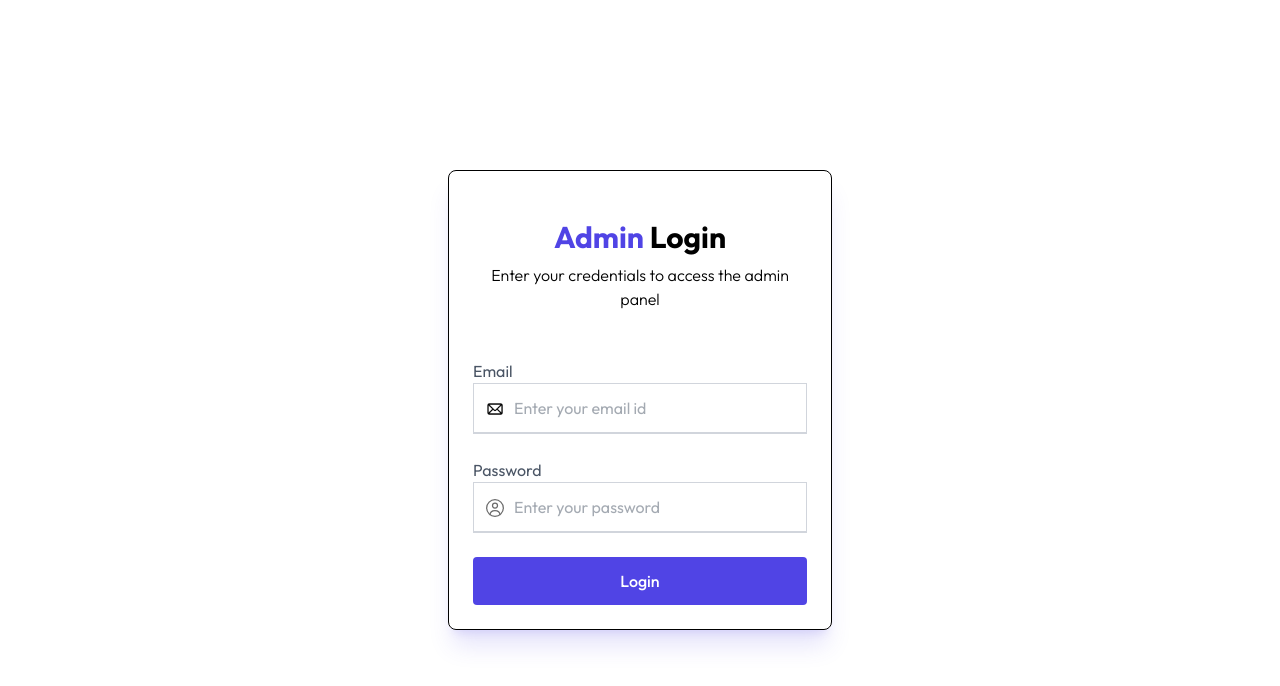
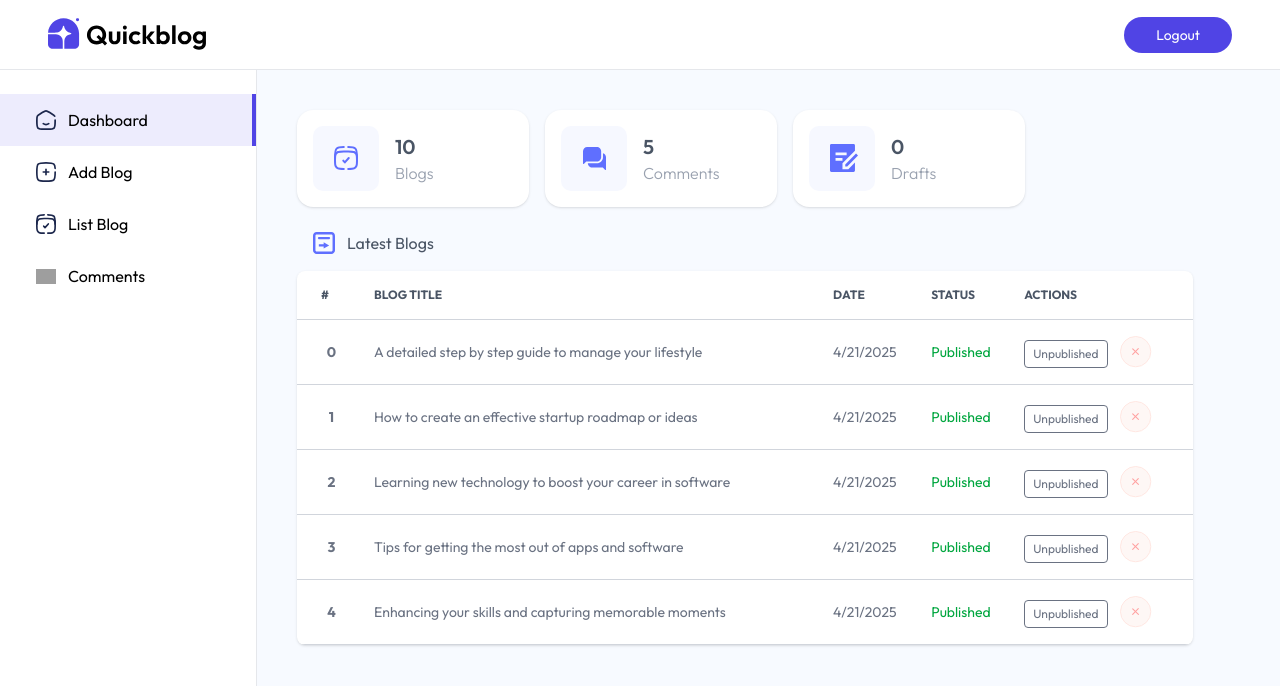
Before and after one commit to duttaanirban/QuickBlog, a React (Vite) app in the folder client/: page /admin in a window 1280 px wide. Shown: the top 686 px of the page. Built offline with nearby package versions, Linux system fonts and the light colour scheme; grey boxes are pictures that could not be loaded.

Commit message:
created Dashboard

```diff
--- a/client/src/App.jsx
+++ b/client/src/App.jsx
@@ -1,3 +1,4 @@
+/* eslint-disable no-constant-condition */
 import { Route, Routes } from 'react-router-dom'
 import HomePage from './pages/HomePage.jsx'
 import BlogPage from './pages/BlogPage.jsx'
@@ -15,7 +16,7 @@
       <Route path="/" element={<HomePage />} />
       <Route path="/blog/:id" element={<BlogPage />} />
       // eslint-disable-next-line no-constant-condition, no-constant-condition, no-constant-condition
-      <Route path="/admin" element={false ? <Layout /> : <Login />}>
+      <Route path="/admin" element={true ? <Layout /> : <Login />}>
         <Route index element={<Dashboard />} />
         <Route path='addBlog' element={<AddBlog />} />
         <Route path='listBlog' element={<ListBlog />} />
--- /dev/null
+++ b/client/src/components/admin/BlogTableItem.jsx
@@ -0,0 +1,29 @@
+import React from 'react'
+import { assets } from '../../assets/assets';
+
+const BlogTableItem = ({blog, fetchBlogs, index}) => {
+
+
+    const {title, createdAt} = blog;
+    const blogDate = new Date(createdAt);
+
+  return (
+    <tr className='border-y border-gray-300'>
+        <th className='px-2 py-4'>{index}</th>
+        <td className='px-2 py-4'>{title}</td>
+        <td className='px-2 py-4 max-sm:hidden'>{blogDate.toLocaleDateString()}</td>
+        <td className='px-2 py-4 max-sm:hidden'>
+            <p className={`${blog.isPublished ? 'text-green-600' : 'text-orange-700'}`}>{blog.isPublished ? 'Published' : 'Unpublished'}</p>
+        </td>
+        <td className='px-2 py-4 flex text-xs gap-3'>
+          <button className="border px-2 py-0.5 mt-1 rounded cursor-pointer" onClick={() => fetchBlogs(blog.id)}>
+            {blog.isPublished ? 'Unpublished' : 'Published'}
+          </button>
+          <img src={assets.cross_icon} alt='' className='w-8 hover:scale-110 transition-all cursor-pointer'/>
+        </td>
+
+    </tr>
+  )
+}
+
+export default BlogTableItem
--- a/client/src/pages/admin/Dashboard.jsx
+++ b/client/src/pages/admin/Dashboard.jsx
@@ -1,9 +1,85 @@
-import React from 'react'
+import { useEffect, useState } from 'react'
+import { assets, dashboard_data } from '../../assets/assets'
+import BlogTableItem from '../../components/admin/BlogTableItem.jsx';
 
-const dashboard = () => {
+const Dashboard = () => {
+
+  const [dashboardData, setDashboardData] = useState({
+    blogs: 0,
+    comments: 0,
+    drafts: 0,
+    recentBlogs: [],
+  });
+
+  const fetchDashboardData = async () => {
+
+    setDashboardData(dashboard_data);
+  };
+
+  useEffect(() => {
+    fetchDashboardData();
+  }, []);
+
   return (
-    <div>dashboard</div>
+    <div className='flex-1 p-4 md:p-10 bg-blue-50/50'>
+
+      <div className='flex flex-wrap gap-4'>
+        <div className='flex items-center gap-4 bg-white p-4 min-w-58 rounded-2xl
+        shadow cursor-pointer hover:scale-105 transition-all'>
+          <img src={assets.dashboard_icon_1} alt=''/>
+          <div>
+            <p className='text-xl font-semibold text-gray-600'>{dashboardData.blogs}</p>
+            <p className='text-gray-400 font-light'>Blogs</p>
+          </div>
+        </div>
+
+        <div className='flex items-center gap-4 bg-white p-4 min-w-58 rounded-2xl
+        shadow cursor-pointer hover:scale-105 transition-all'>
+          <img src={assets.dashboard_icon_2} alt=''/>
+          <div>
+            <p className='text-xl font-semibold text-gray-600'>{dashboardData.comments}</p>
+            <p className='text-gray-400 font-light'>Comments</p>
+          </div>
+        </div>
+
+        <div className='flex items-center gap-4 bg-white p-4 min-w-58 rounded-2xl
+        shadow cursor-pointer hover:scale-105 transition-all'>
+          <img src={assets.dashboard_icon_3} alt=''/>
+          <div>
+            <p className='text-xl font-semibold text-gray-600'>{dashboardData.drafts}</p>
+            <p className='text-gray-400 font-light'>Drafts</p>
+          </div>
+        </div>
+      </div>
+
+      <div>
+        <div className='flex items-center gap-3 m-4 mt-6 text-gray-600'>
+          <img src={assets.dashboard_icon_4} alt=''/>
+          <p>Latest Blogs</p>
+        </div>
+
+        <div className='relative max-w-4xl overflow-x-auto shadow rounded-lg
+        scrollbar-hide bg-white'>
+          <table className='w-full text-sm text-gray-500'>
+            <thead className='text-xs text-gray-600 text-left uppercase'>
+              <tr>
+                <th scope='col' className='px-2 py-4 xl:px-6'>#</th>
+                <th scope='col' className='px-2 py-4'>Blog Title</th>
+                <th scope='col' className='px-2 py-4 max-sm:hidden'>Date</th>
+                <th scope='col' className='px-2 py-4 max-sm:hidden'>Status</th>
+                <th scope='col' className='px-2 py-4'>Actions</th>
+              </tr>
+            </thead>
+            <tbody>
+              {dashboardData.recentBlogs.map((blog, index) => {
+                return <BlogTableItem key={blog._id} blog={blog} fetchBlogs={fetchDashboardData} index={index} />;
+              })}
+            </tbody>
+          </table>
+        </div>
+      </div>
+    </div>
   )
 }
 
-export default dashboard
+export default Dashboard
--- a/client/src/pages/admin/Layout.jsx
+++ b/client/src/pages/admin/Layout.jsx
@@ -22,8 +22,7 @@
 
         <div className='flex h-[calc(100vh-70px)]'>
             <Sidebar />
-
-
+            <Outlet />
         </div>
     </>
   )
```
